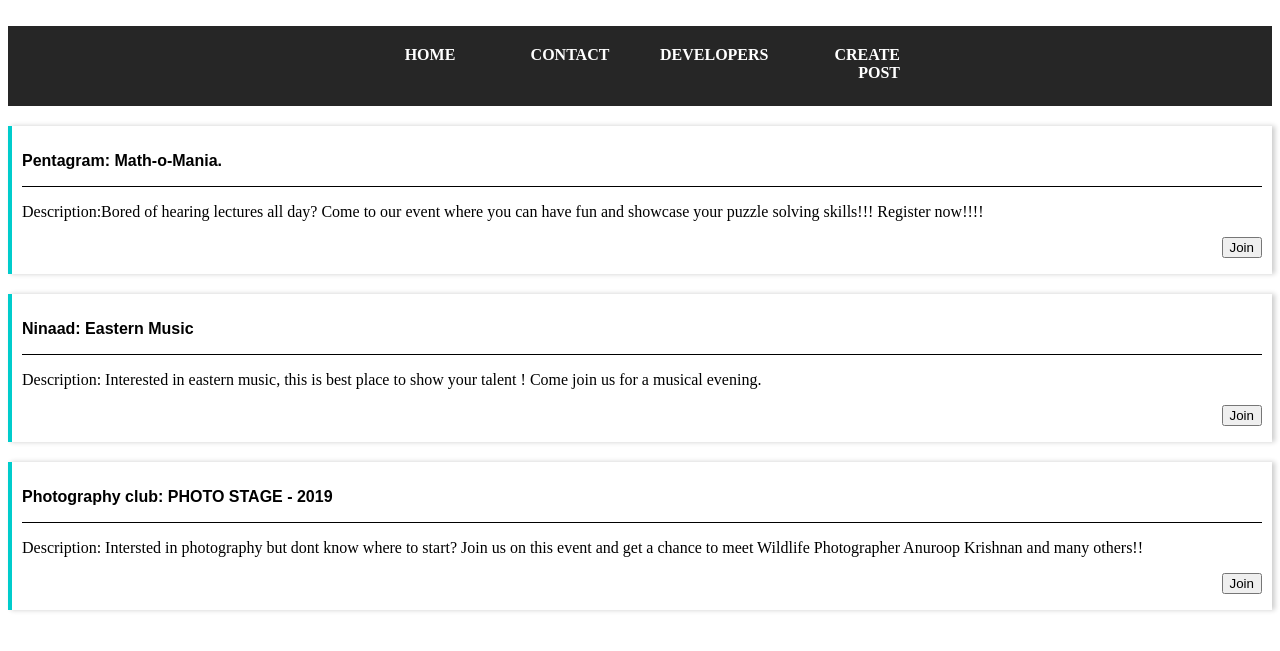
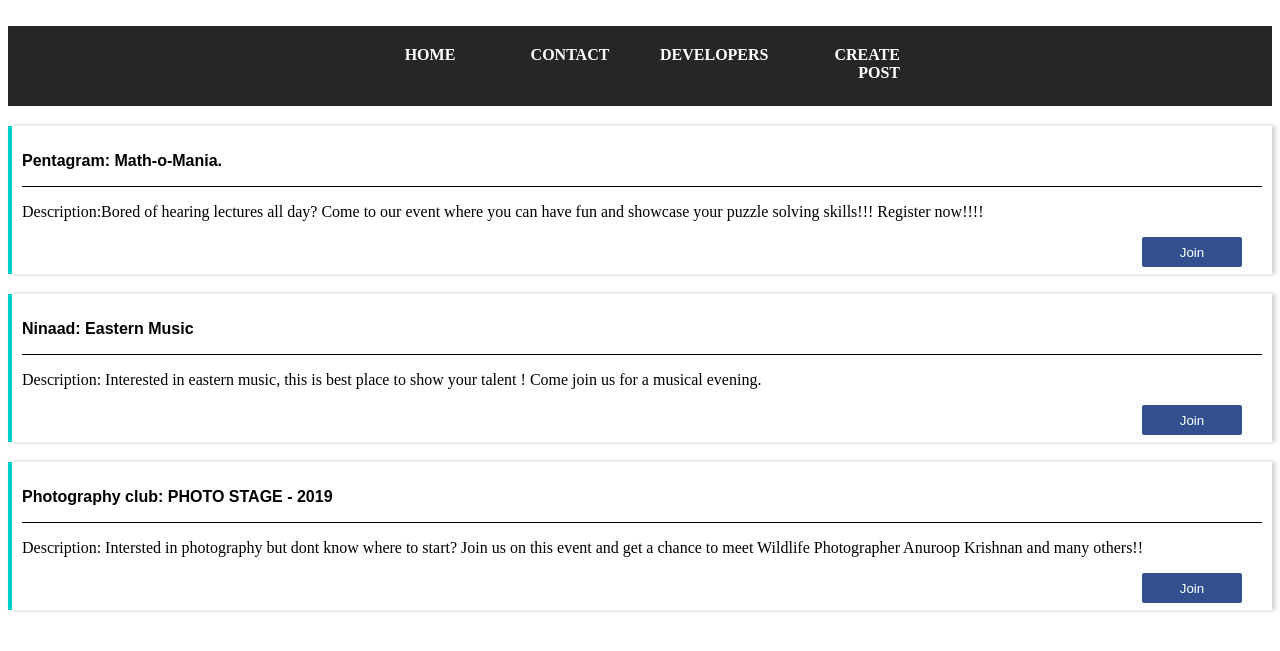
Before and after one commit to dhanraj404/WebProject, a PHP site: page /event.html in a window 1280 px wide. Shown: the top 651 px of the page. Run offline with PHP 8.4, Linux system fonts and the light colour scheme.

Commit message:
Add files via upload

```diff
--- a/WEB/css/event.css
+++ b/WEB/css/event.css
@@ -59,7 +59,7 @@ a{
     font-family: serif;
     font-weight: normal;
 }
-input[type="button"]
+button[type="button"]
 {
     background-color: #32508e;
     margin-right: 20px;
--- a/WEB/css/workshop.css
+++ b/WEB/css/workshop.css
@@ -59,7 +59,7 @@ a{
     font-family: serif;
     font-weight: normal;
 }
-input[type="button"]
+button[type="button"]
 {
     background-color: #32508e;
     margin-right: 20px;
```
